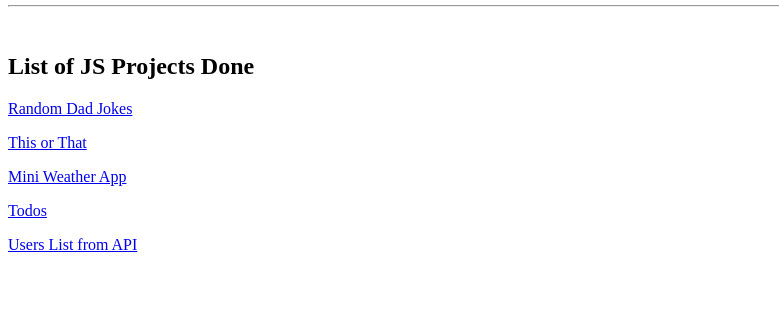
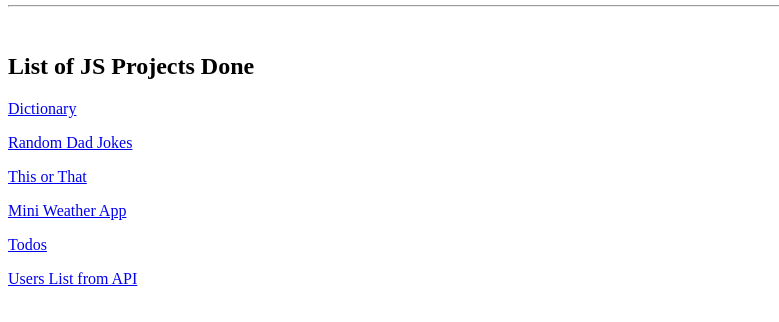
Before and after one commit to fawazming/bootcamp2JS, a plain HTML site: page index.html in a window 1280 px wide. Shown: the part 104-426 px from the top of the page, without its empty margins (0-779 px from the left). Drawn offline with Linux system fonts and the light colour scheme.

Commit message:
Added Dico to index

```diff
--- a/index.html
+++ b/index.html
@@ -14,6 +14,7 @@
     <hr>
     <br>
     <h2>List of JS Projects Done</h2>
+    <p><a href="dico.html">Dictionary</a></p>
     <p><a href="dadjoke.html">Random Dad Jokes</a></p>
     <p><a href="yesno.html">This or That</a></p>
     <p><a href="weather.html">Mini Weather App</a></p>
```
